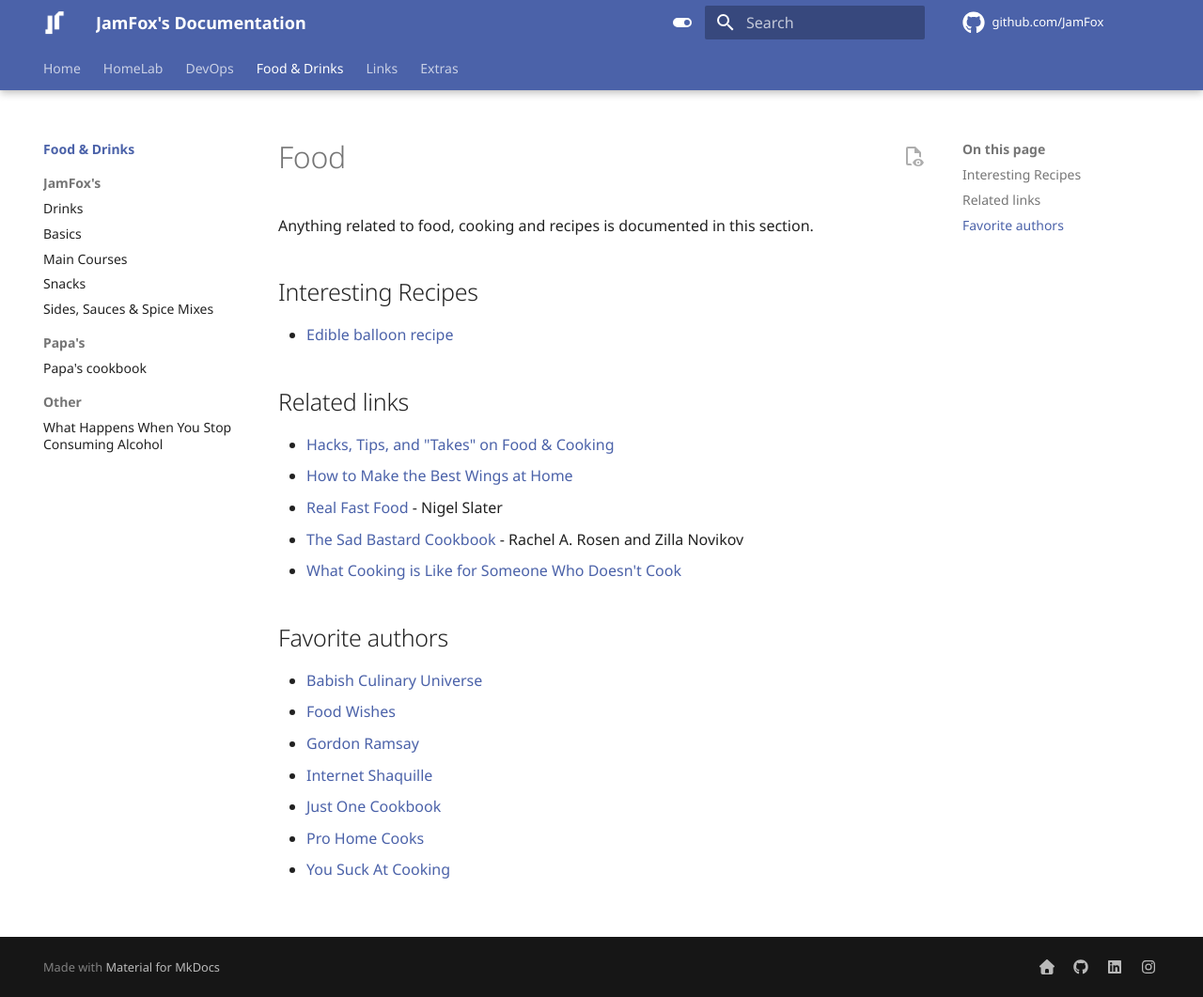
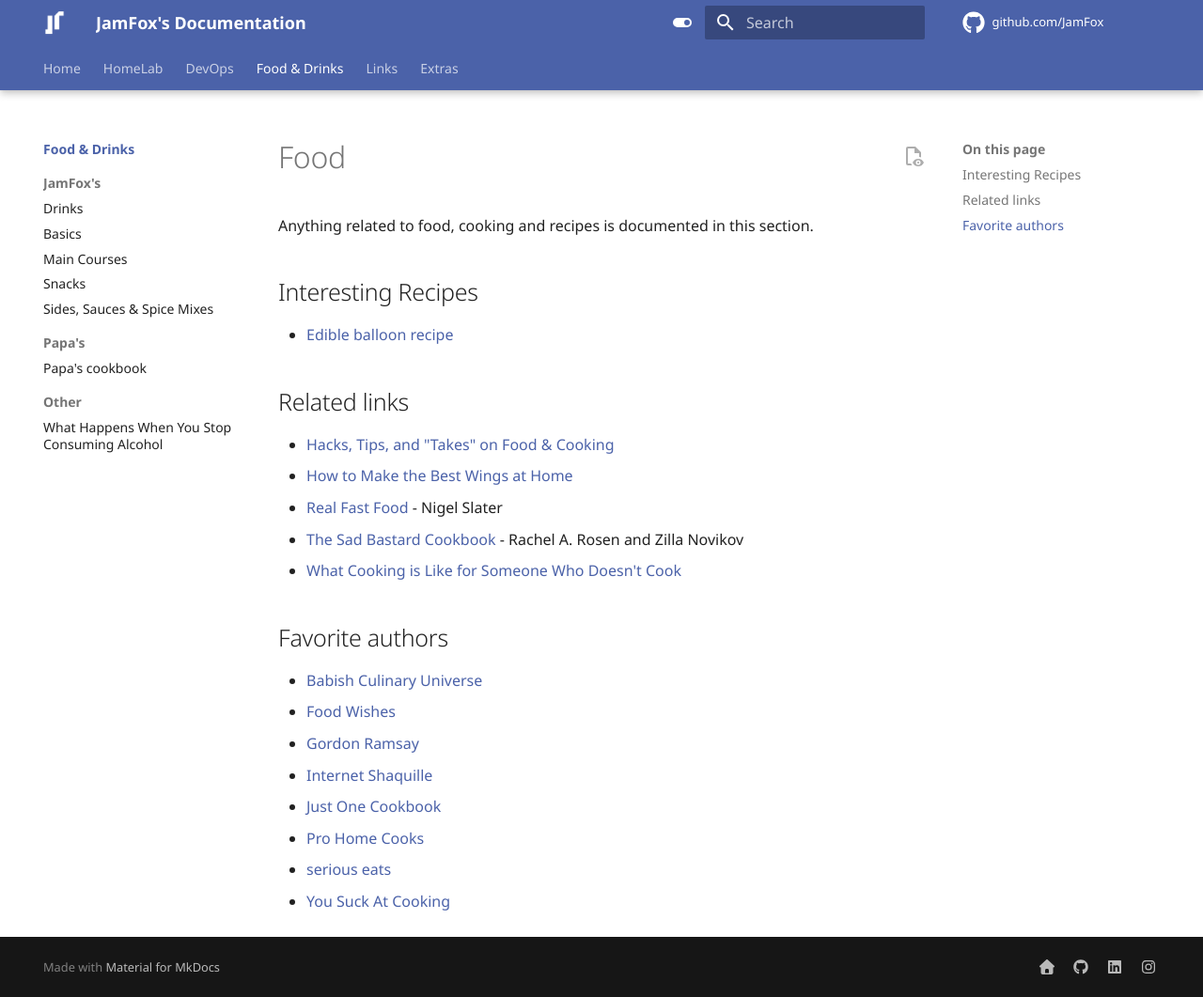
Before and after one commit to JamFox/docs.jamfox.dev, an MkDocs documentation site: the page built from docs/content/food/index.md, in a window 1280 px wide and 1061 px high. Shown: the whole window at 94% size. Built offline with MkDocs 1.6.1 and Material for MkDocs 9.7.7, drawn with Linux system fonts in a browser that asks for light colours; comment, search, counter and statistics services are not loaded.

Commit message:
add seriouseats

```diff
--- a/docs/content/food/index.md
+++ b/docs/content/food/index.md
@@ -24,4 +24,5 @@ Anything related to food, cooking and recipes is documented in this section.
 - [Internet Shaquille](https://www.youtube.com/@internetshaquille)
 - [Just One Cookbook](https://www.justonecookbook.com/)
 - [Pro Home Cooks](https://www.youtube.com/@ProHomeCooks)
+- [serious eats](https://www.seriouseats.com/)
 - [You Suck At Cooking](https://www.youtube.com/@yousuckatcooking)
```
